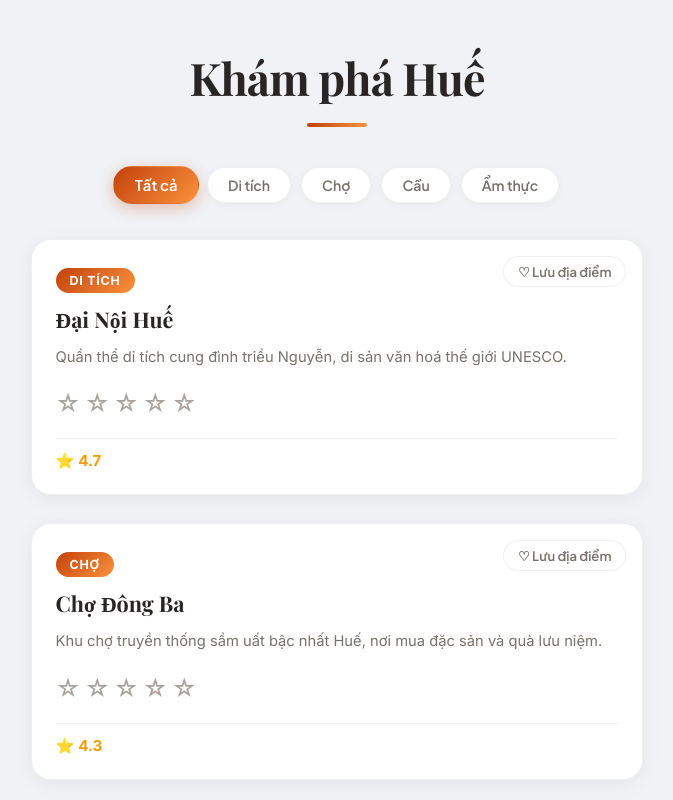
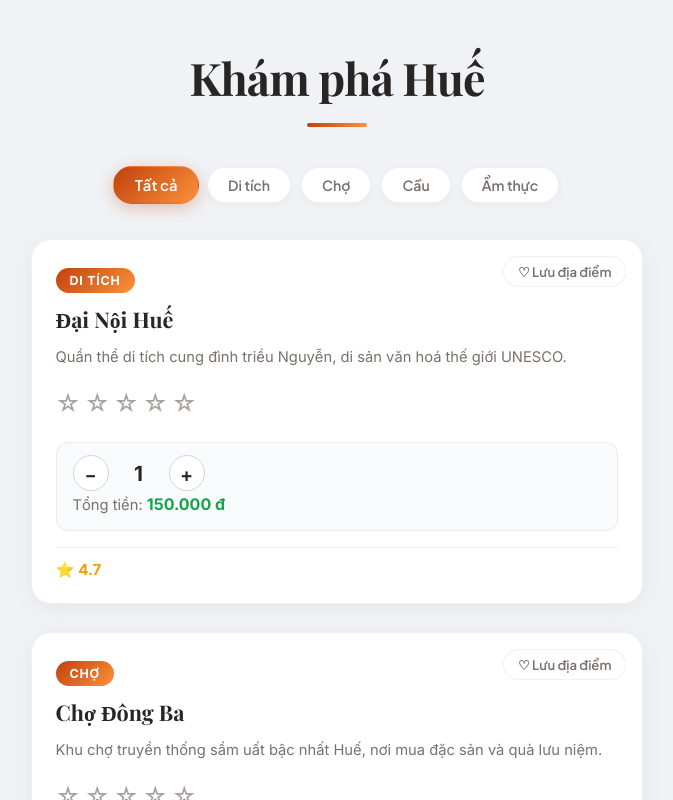
Before and after one commit to phucloc1410/phu-xuan-react, a React (Vite) app in the folder phu-xuan-react/: page / in a window 1280 px wide. Shown: the top 800 px of the page, without its empty margins (303-976 px from the left). Built offline with nearby package versions, Linux system fonts and the light colour scheme; a web font is replaced by a local one.

Commit message:
Buoi 5: hoan thanh 5 lab Props va State (AttractionCard, AttractionList, CategoryTabs, StarRating, TicketCounter)

```diff
--- a/phu-xuan-react/src/App.css
+++ b/phu-xuan-react/src/App.css
@@ -227,6 +227,63 @@
   font-weight: 500;
 }
 
+/* ── TICKET COUNTER ───────────────────────────────── */
+.ticket-counter {
+  background: #f8fafc;
+  border: 1px solid var(--border-light);
+  border-radius: var(--radius-md);
+  padding: 12px 16px;
+  margin: 4px 0;
+}
+
+.ticket-counter__controls {
+  display: flex;
+  align-items: center;
+  gap: 16px;
+}
+
+.ticket-counter__btn {
+  width: 36px;
+  height: 36px;
+  border-radius: 50%;
+  border: 1.5px solid #d1d5db;
+  background: white;
+  font-size: 1.2rem;
+  font-weight: 700;
+  color: var(--text-main);
+  cursor: pointer;
+  transition: all 0.2s ease;
+  display: flex;
+  align-items: center;
+  justify-content: center;
+  font-family: var(--font-body);
+}
+
+.ticket-counter__btn:hover {
+  background: var(--primary);
+  color: white;
+  border-color: var(--primary);
+}
+
+.ticket-counter__qty {
+  font-size: 1.3rem;
+  font-weight: 700;
+  min-width: 28px;
+  text-align: center;
+  color: var(--text-main);
+}
+
+.ticket-counter__total {
+  margin: 10px 0 0;
+  font-size: 0.88rem;
+  color: var(--text-muted);
+}
+
+.ticket-counter__total strong {
+  color: #16a34a;
+  font-size: 1rem;
+}
+
 /* ── RESPONSIVE ───────────────────────────────────── */
 @media (max-width: 768px) {
   .app > h1 {
--- a/phu-xuan-react/src/components/AttractionCard.jsx
+++ b/phu-xuan-react/src/components/AttractionCard.jsx
@@ -1,7 +1,8 @@
 import { useState } from 'react';
 import StarRating from './StarRating';
+import TicketCounter from './TicketCounter';
 
-function AttractionCard({ name, category, description, rating }) {
+function AttractionCard({ name, category, description, rating, price }) {
   const [isFavorite, setIsFavorite] = useState(false);
 
   function handleToggleFavorite() {
@@ -20,6 +21,7 @@ function AttractionCard({ name, category, description, rating }) {
       <h3>{name}</h3>
       <p>{description}</p>
       <StarRating />
+      {price && <TicketCounter price={price} />}
       <span className="attraction-card__rating">⭐ {rating}</span>
     </div>
   );
--- a/phu-xuan-react/src/components/AttractionList.jsx
+++ b/phu-xuan-react/src/components/AttractionList.jsx
@@ -10,6 +10,7 @@ function AttractionList({ attractions }) {
           category={item.category}
           description={item.description}
           rating={item.rating}
+          price={item.price}
         />
       ))}
     </div>
--- /dev/null
+++ b/phu-xuan-react/src/components/TicketCounter.jsx
@@ -0,0 +1,30 @@
+import { useState } from 'react';
+
+function TicketCounter({ price }) {
+  const [quantity, setQuantity] = useState(1);
+
+  function handleDecrease() {
+    setQuantity((prev) => Math.max(1, prev - 1));
+  }
+
+  function handleIncrease() {
+    setQuantity((prev) => Math.min(10, prev + 1));
+  }
+
+  const totalPrice = price * quantity;
+
+  return (
+    <div className="ticket-counter">
+      <div className="ticket-counter__controls">
+        <button className="ticket-counter__btn" onClick={handleDecrease}>−</button>
+        <span className="ticket-counter__qty">{quantity}</span>
+        <button className="ticket-counter__btn" onClick={handleIncrease}>+</button>
+      </div>
+      <p className="ticket-counter__total">
+        Tổng tiền: <strong>{totalPrice.toLocaleString('vi-VN')} đ</strong>
+      </p>
+    </div>
+  );
+}
+
+export default TicketCounter;
--- a/phu-xuan-react/src/data/attractions.js
+++ b/phu-xuan-react/src/data/attractions.js
@@ -5,6 +5,7 @@ export const attractions = [
     category: 'Di tích',
     description: 'Quần thể di tích cung đình triều Nguyễn, di sản văn hoá thế giới UNESCO.',
     rating: 4.7,
+    price: 150000,
   },
   {
     id: 2,
```
